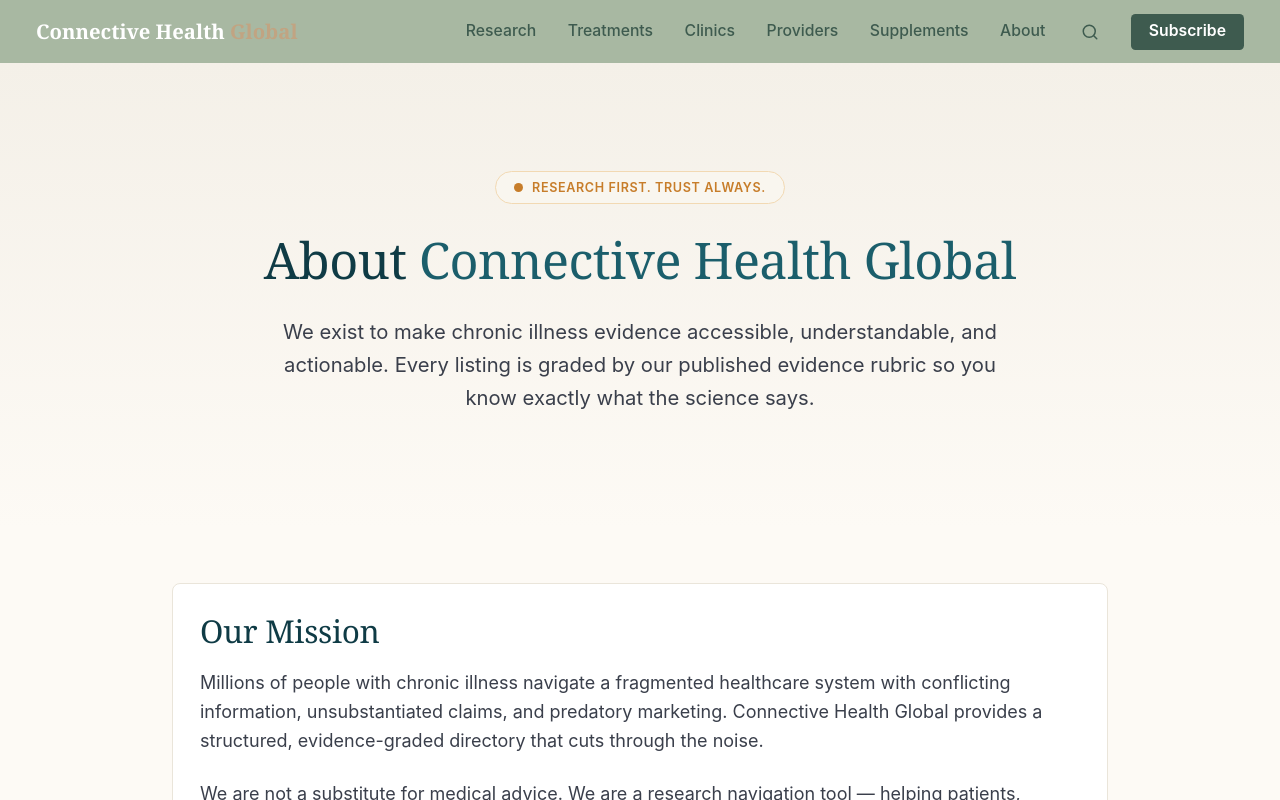
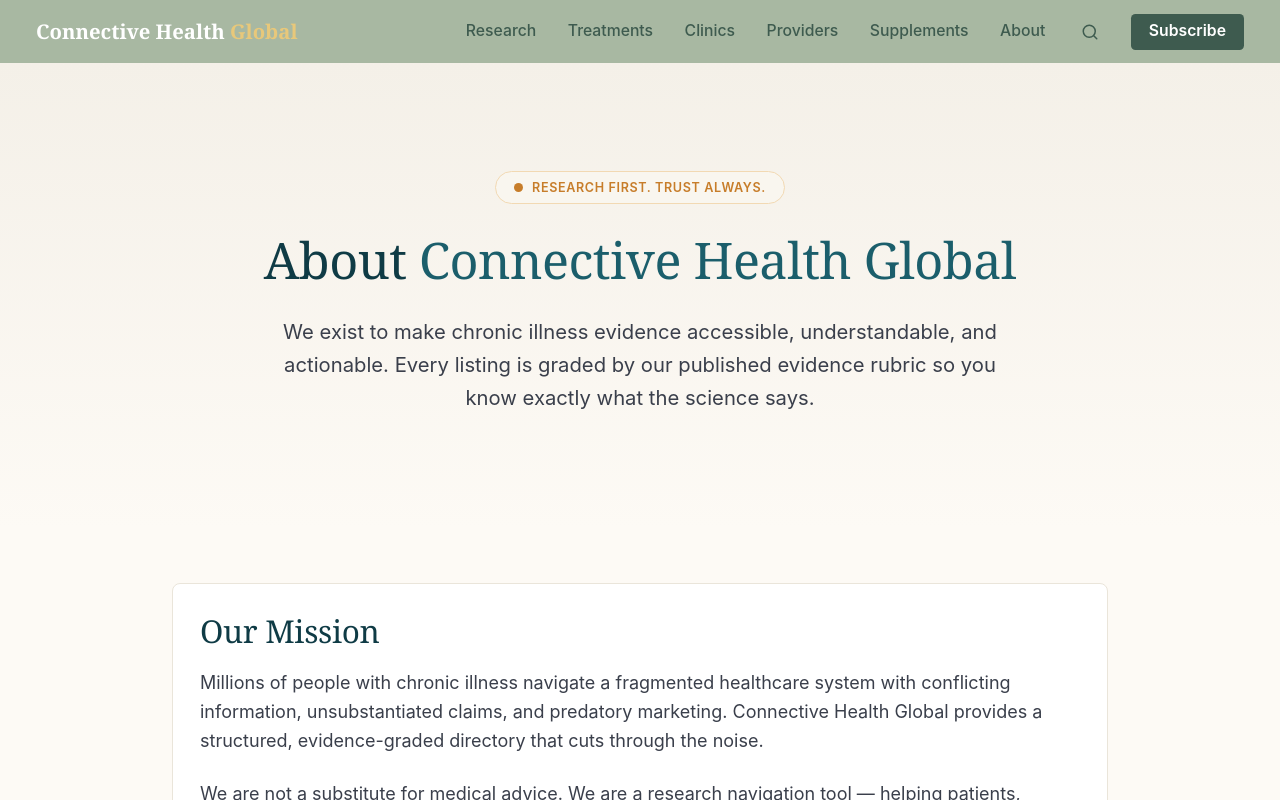
Before and after one commit to mastermindadvantage/connective-health-global, a Next.js app: page /about in a window 1280 px wide. Shown: the top 800 px of the page. Built offline with nearby package versions, Linux system fonts and the light colour scheme.

Commit message:
Header/Footer: lighter gold #e8c87a for Global text

```diff
--- a/src/components/Footer.tsx
+++ b/src/components/Footer.tsx
@@ -28,7 +28,7 @@
           {/* Brand */}
           <div className="col-span-2 md:col-span-1">
             <Link href="/" className="font-serif text-lg font-semibold" style={{ color: '#ffffff' }}>
-              Connective Health <span style={{ color: '#c1a482' }}>Global</span>
+              Connective Health <span style={{ color: '#e8c87a' }}>Global</span>
             </Link>
             <p className="mt-3 text-sm leading-relaxed" style={{ color: 'rgba(255,255,255,0.6)' }}>
               Evidence. Community. Direction.
--- a/src/components/Header.tsx
+++ b/src/components/Header.tsx
@@ -36,7 +36,7 @@
           {/* Logo */}
           <Link href="/" className="flex items-center gap-2 shrink-0">
             <span className="font-serif text-lg font-semibold" style={{ color: '#ffffff' }}>
-              Connective Health <span style={{ color: '#c1a482' }}>Global</span>
+              Connective Health <span style={{ color: '#e8c87a' }}>Global</span>
             </span>
           </Link>
 
```
